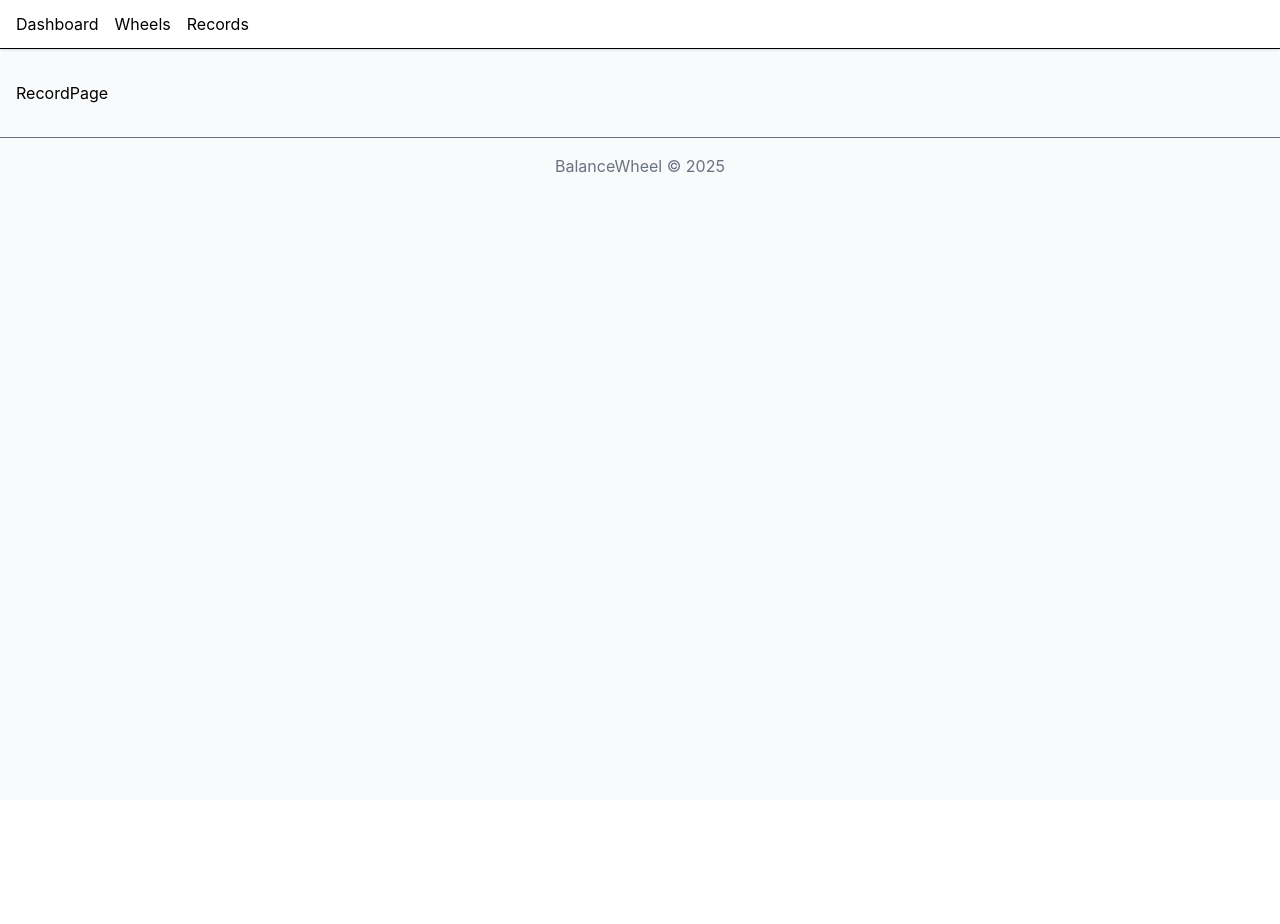
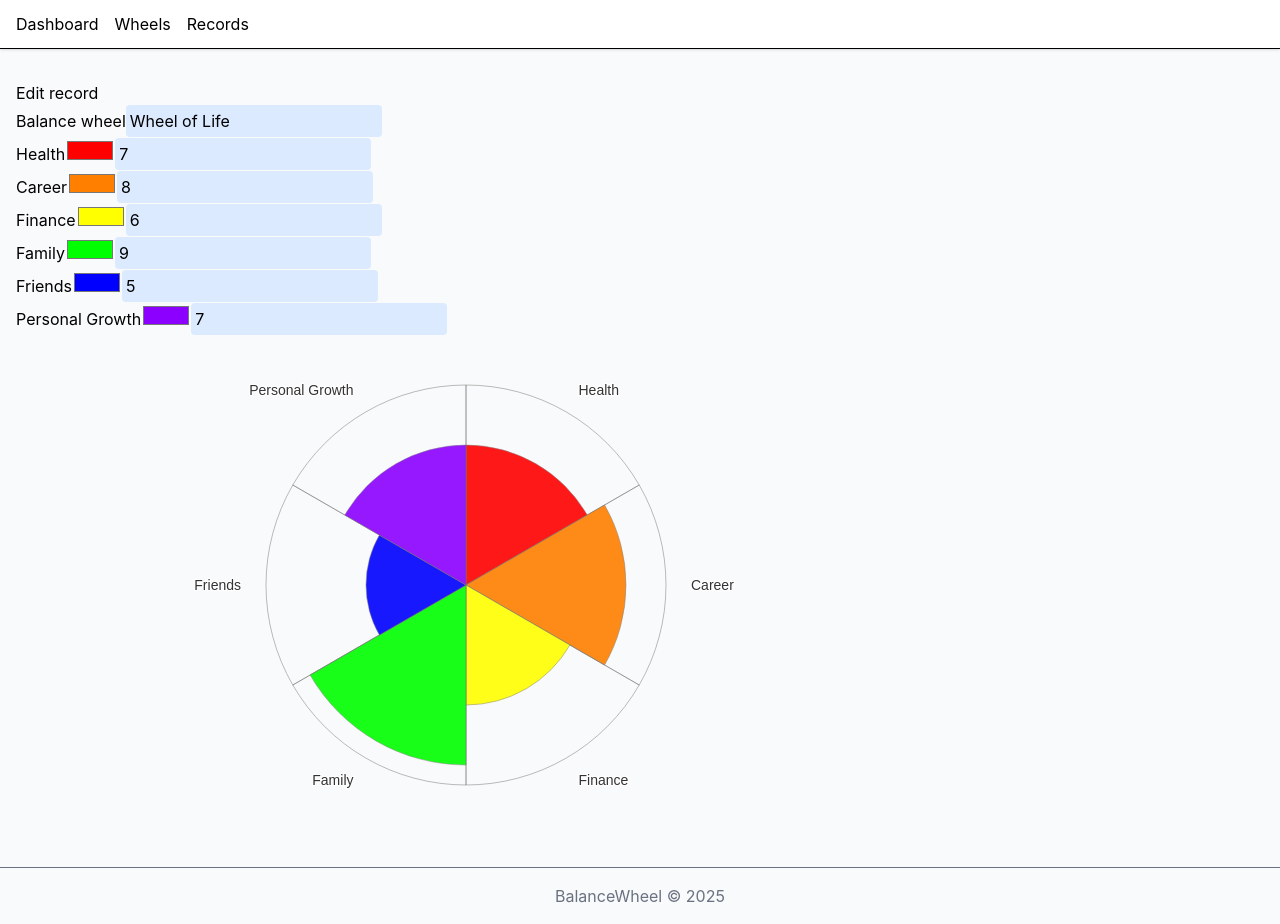
Before and after one commit to BalabaevRV/balance-wheel-front, a React (Vite) app: page /record/1 in a window 1280 px wide. Before the commit the page ends 800 px from the top, so only its background shows below. Built offline with nearby package versions, Linux system fonts and the light colour scheme.

Commit message:
add chart

```diff
--- a/package.json
+++ b/package.json
@@ -27,6 +27,7 @@
     "@eslint/js": "^9.39.4",
     "@rolldown/plugin-babel": "^0.2.1",
     "@types/babel__core": "^7.20.5",
+    "@types/d3": "^7.4.3",
     "@types/node": "^24.12.0",
     "@types/react": "^19.2.14",
     "@types/react-dom": "^19.2.3",
--- a/src/app/config/i18n.ts
+++ b/src/app/config/i18n.ts
@@ -14,6 +14,7 @@ const resources = {
         createRecord: 'Create record',
         createWheel: 'Create wheel',
         editRecord: 'Edit record',
+        newRecord: 'New Record',
         myWheelsEmpty: 'You have no wheels yet. Create your first wheel to get started!',
         myRecordsEmpty: 'You have no records yet. Create your first record to get started!'
     }
@@ -30,6 +31,7 @@ const resources = {
         createRecord: 'Создать запись',
         createWheel: 'Создать колесо',
         editRecord: 'Редактировать запись',
+        newRecord: 'Новая запись',
         myWheelsEmpty: 'У вас ещё нет колёс. Создайте своё первое колесо, чтобы начать!',
         myRecordsEmpty: 'У вас ещё нет записей. Создайте свою первую запись, чтобы начать!'
     }
--- a/src/entities/record/model/types.ts
+++ b/src/entities/record/model/types.ts
@@ -4,6 +4,7 @@ import type { IField } from "@/entities/wheel/model/types";
 export interface IRecord {
     record_id: number;
     wheel_id: number;
+    balance_wheel_name: string;
     created_at: Date;
     updated_at: Date;
     date: Date;
--- a/src/pages/RecordPage.tsx
+++ b/src/pages/RecordPage.tsx
@@ -1,8 +1,35 @@
+import { useTranslation } from "react-i18next";
+import { useParams } from "react-router-dom";
+import { record1 } from "@/shared/mocks/Records"
+import { WheelChart } from "@/widgets/ui/WheelChart/WheelChart"
+
 function RecordPage() {
+const { t } = useTranslation();
+const { id } = useParams();
+
+const wheelName = record1.balance_wheel_name
+const values = record1.values.map((values) => (
+    <div key={values.field_id}>
+      <label htmlFor={values.field_id.toString()}>{values.name}</label>
+      <input type="color" value={values.color_hex} />
+      <input type="number" id={values.field_id.toString()} className="bg-blue-100 rounded-sm p-1" value={values.value} />
+    </div>
+))
+
   return (
-    <div>
-      <h1>RecordPage</h1>
-    </div>
+    <>
+      <h1>{id ? t('editRecord') : t('newRecord')}</h1>
+      <div>
+        <div>
+          <label htmlFor="balanceWheel">Balance wheel</label>
+          <input type="text" id="balanceWheel" className="bg-blue-100 rounded-sm p-1" value={wheelName} />
+        </div>
+        <div>
+          {values}
+        </div>
+      </div>
+      <WheelChart data={record1.values} />
+    </>
   );
 }
 
--- a/src/shared/mocks/Records.ts
+++ b/src/shared/mocks/Records.ts
@@ -1,13 +1,14 @@
 import type { IRecord } from "@/entities/record/model/types"
 
-const record1: IRecord = {
+export const record1: IRecord = {
     record_id: 1,
     wheel_id: 1,
+    balance_wheel_name: 'Wheel of Life',
     created_at: new Date('2026-03-17'),
     updated_at: new Date('2026-03-17'),
     date: new Date('2026-03-17'),
     values: [
-                {
+        {
             field_id: 1,
             name: 'Health',
             color_hex: '#FF0000',
@@ -49,6 +50,7 @@ const record1: IRecord = {
 const record2: IRecord = {
     record_id: 2,
     wheel_id: 1,
+    balance_wheel_name: 'Wheel of Life',
     created_at: new Date('2026-04-02'),
     updated_at: new Date('2026-03-02'),
     date: new Date('2026-03-17'),
@@ -95,6 +97,7 @@ const record2: IRecord = {
 export const record3: IRecord = {
     record_id: 3,
     wheel_id: 2,
+    balance_wheel_name: 'Health Wheel',
     created_at: new Date('2026-03-17'),
     updated_at: new Date('2026-03-17'),
     date: new Date('2026-03-17'),
--- /dev/null
+++ b/src/widgets/ui/WheelChart/WheelChart.tsx
@@ -0,0 +1,91 @@
+import { useEffect, useRef } from 'react'
+import * as d3 from 'd3'
+import type  { IFieldValue } from "@/entities/record/model/types";
+
+interface WheelChartProps {
+  width?: number;
+  height?: number;
+  radius?: number;
+  maxValue?: number;
+  data: IFieldValue[];
+}
+
+export const WheelChart = ({ data, width = 900, height = 500,  radius = 200, maxValue = 10  }: WheelChartProps) => {
+  console.log('WheelChart data:', data);
+
+  const chartContainerRef = useRef<HTMLDivElement>(null);
+  useEffect(() => {
+      console.log('WheelChart data:', data);
+     console.log('useEffect called');
+     console.log(chartContainerRef.current)
+  if (!chartContainerRef.current || !data.length) return;
+      console.log(111111111);
+    // Очищаем контейнер
+    d3.select(chartContainerRef.current).selectAll('*').remove();
+
+    // Создаём SVG
+    const svg = d3
+      .select(chartContainerRef.current)
+      .append('svg')
+      .attr('width', width)
+      .attr('height', height)
+      .attr('viewBox', [-width / 2, -height / 2, width, height])
+      .attr('style', 'max-width: 100%; height: auto; font: 10px sans-serif;');
+
+    // Pie layout
+    const pie = d3.pie<IFieldValue>().sort(null).value(() => 1);
+    const arcs = pie(data);
+    const arcGenerator = d3.arc<d3.DefaultArcObject>();
+    const labelRadius = radius + 25;
+    const arcLabel = d3.arc<d3.PieArcDatum<IFieldValue>>().innerRadius(labelRadius).outerRadius(labelRadius);
+
+    // Рисуем сектора
+    arcs.forEach((arc, index) => {
+      const item = arc.data;
+      const fillRatio = item.value / maxValue;
+      const color = item.color_hex || d3.schemeCategory10[index % 10];
+
+      // Контур
+      svg
+        .append('path')
+        .attr('d', arcGenerator({ innerRadius: 0, outerRadius: radius, startAngle: arc.startAngle, endAngle: arc.endAngle }) as string)
+        .attr('fill', 'none')
+        .attr('stroke', '#777')
+        .attr('stroke-width', 0.5);
+
+      // Заполнение
+      svg
+        .append('path')
+        .attr('d', arcGenerator({ innerRadius: 0, outerRadius: radius * fillRatio, startAngle: arc.startAngle, endAngle: arc.endAngle }) as string)
+        .attr('fill', color)
+        .attr('opacity', 0.9)
+        .attr('stroke', '#777')
+        .attr('stroke-width', 0.5);
+
+      // Подпись
+      const [x, y] = arcLabel.centroid(arc);
+      const angle = (arc.startAngle + arc.endAngle) / 2;
+
+      svg
+        .append('text')
+        .attr('transform', `translate(${x}, ${y})`)
+        .attr('dy', '0.35em')
+        .style('text-anchor', angle < Math.PI ? 'start' : 'end')
+        .style('font-size', '14px')
+        .style('font-weight', '500')
+        .style('fill', '#333')
+        .style('paint-order', 'stroke')
+        .style('stroke', 'white')
+        .style('stroke-width', '2px')
+        .text(item.name);
+    });
+
+    return () => {
+      if (chartContainerRef.current) {
+        d3.select(chartContainerRef.current).selectAll('*').remove();
+      }
+    };
+  }, [data]);
+
+   return <div ref={chartContainerRef} />;
+};
```
Also changed, not shown: 1 other file (tests, documents, lock files or other folders).
